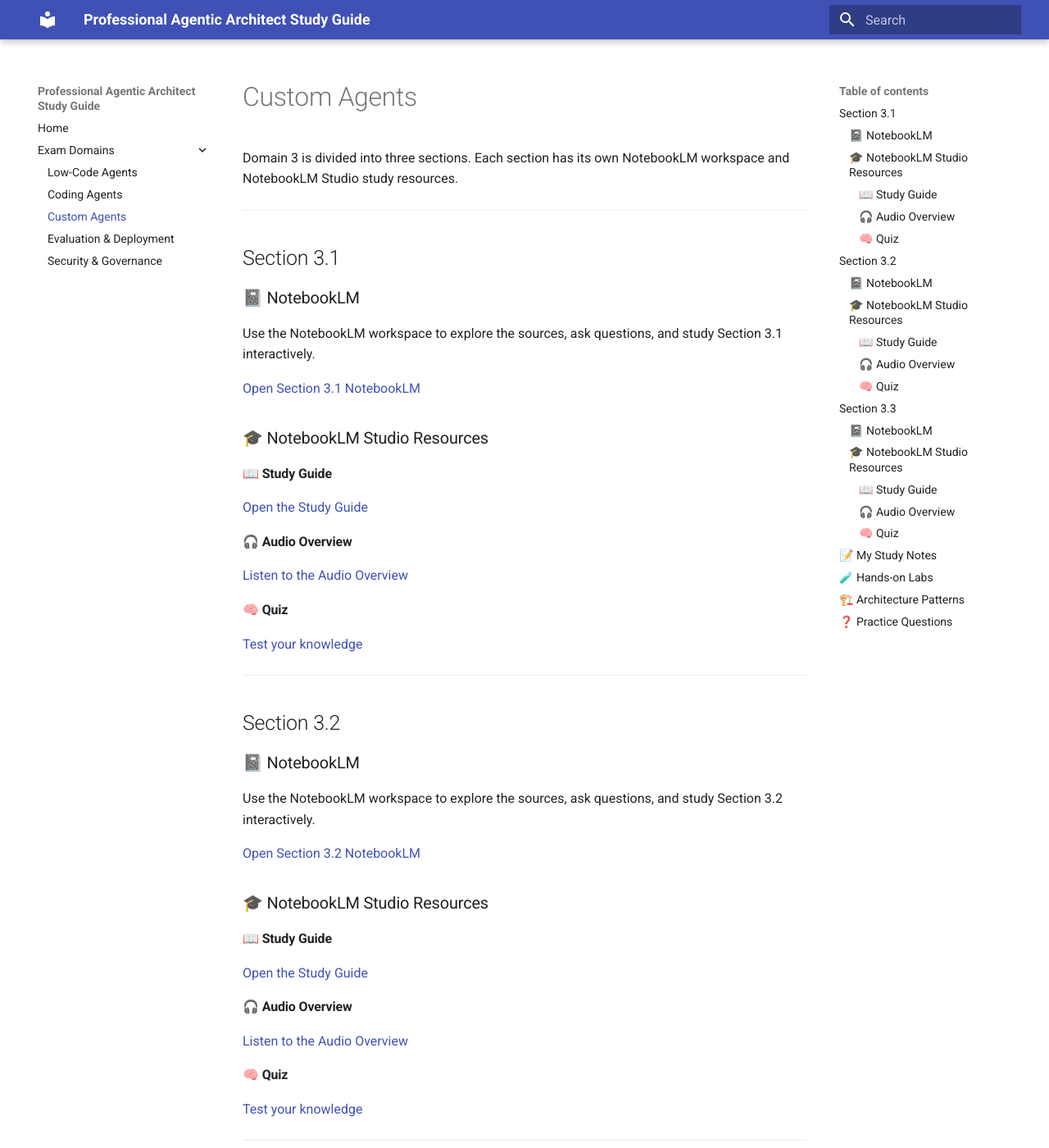
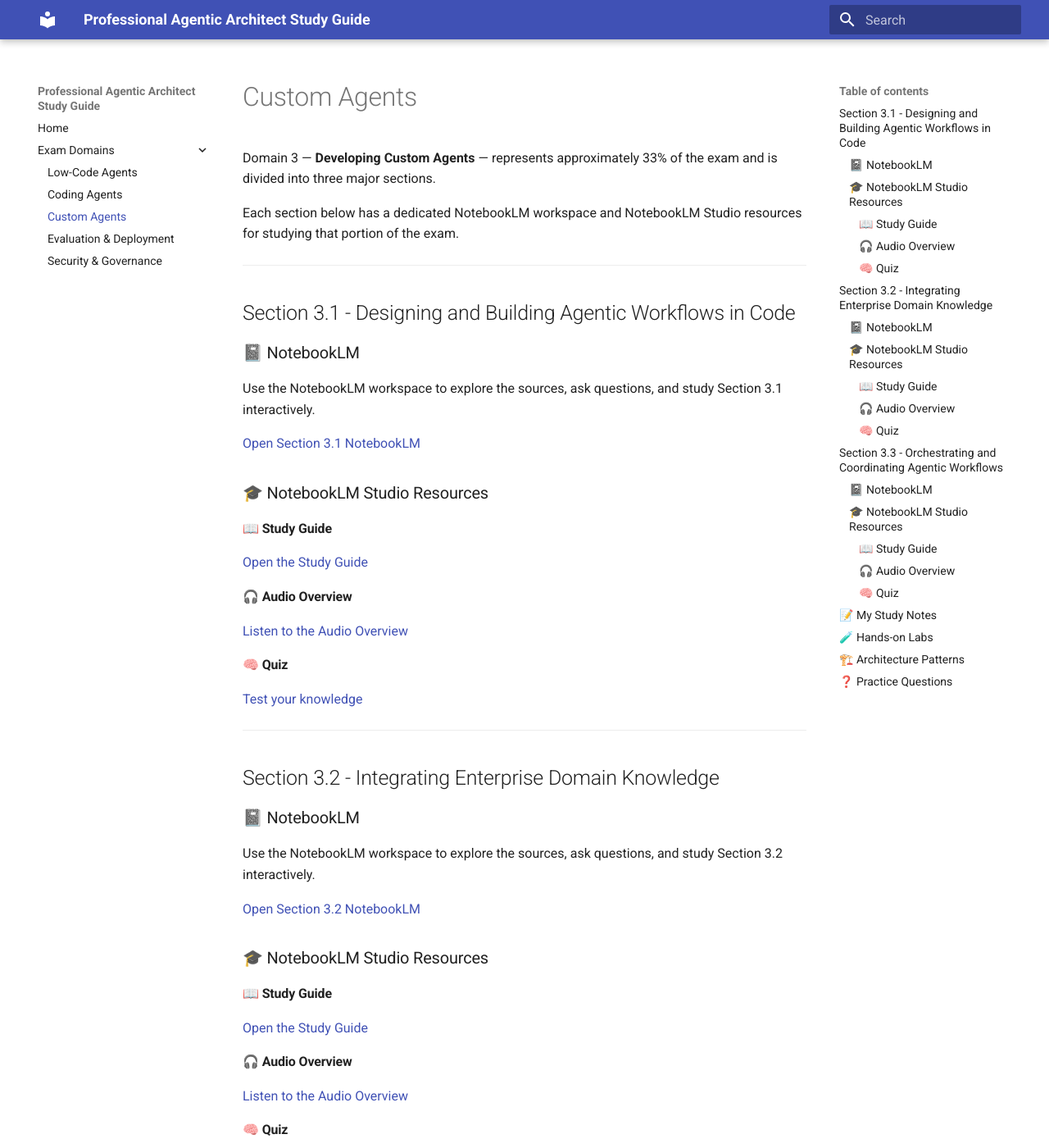
Before and after one commit to Hector-Restrepo/professional-agentic-architect-study, an MkDocs documentation site: the page built from docs/03-custom-agents/README.md, in a window 1280 px wide and 1400 px high. Shown: the whole window at 82% size. Built offline with MkDocs 1.6.1 and Material for MkDocs 9.7.7, drawn with Linux system fonts in a browser that asks for light colours; some of the changed text lies outside the part shown.

Commit message:
Add Domain 3 exam section titles

```diff
--- a/docs/03-custom-agents/README.md
+++ b/docs/03-custom-agents/README.md
@@ -1,10 +1,12 @@
 # Custom Agents
 
-Domain 3 is divided into three sections. Each section has its own NotebookLM workspace and NotebookLM Studio study resources.
+Domain 3 — **Developing Custom Agents** — represents approximately 33% of the exam and is divided into three major sections.
+
+Each section below has a dedicated NotebookLM workspace and NotebookLM Studio resources for studying that portion of the exam.
 
 ---
 
-## Section 3.1
+## Section 3.1 - Designing and Building Agentic Workflows in Code
 
 ### 📓 NotebookLM
 
@@ -28,7 +30,7 @@ Use the NotebookLM workspace to explore the sources, ask questions, and study Se
 
 ---
 
-## Section 3.2
+## Section 3.2 - Integrating Enterprise Domain Knowledge
 
 ### 📓 NotebookLM
 
@@ -52,7 +54,7 @@ Use the NotebookLM workspace to explore the sources, ask questions, and study Se
 
 ---
 
-## Section 3.3
+## Section 3.3 - Orchestrating and Coordinating Agentic Workflows
 
 ### 📓 NotebookLM
 
```
